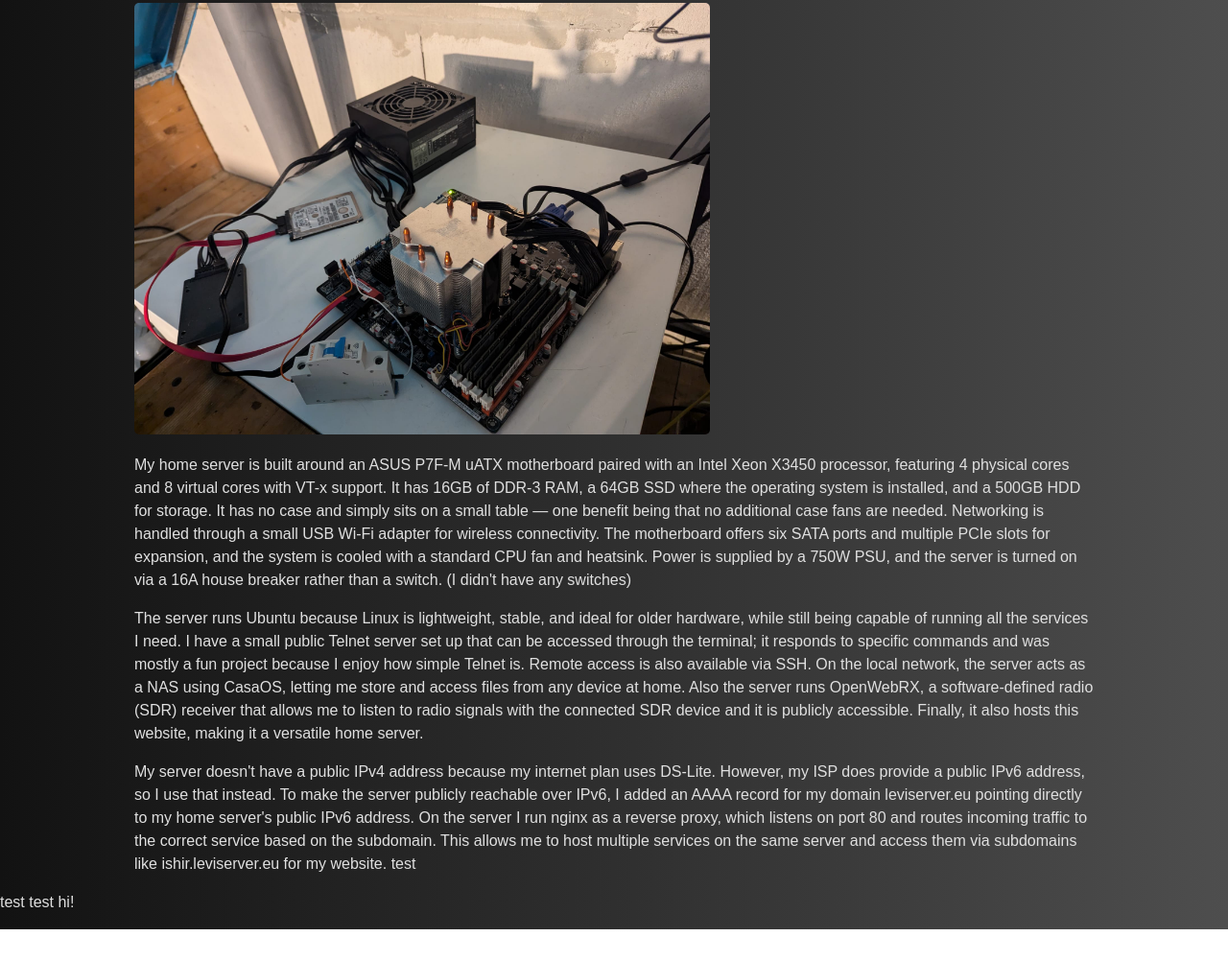
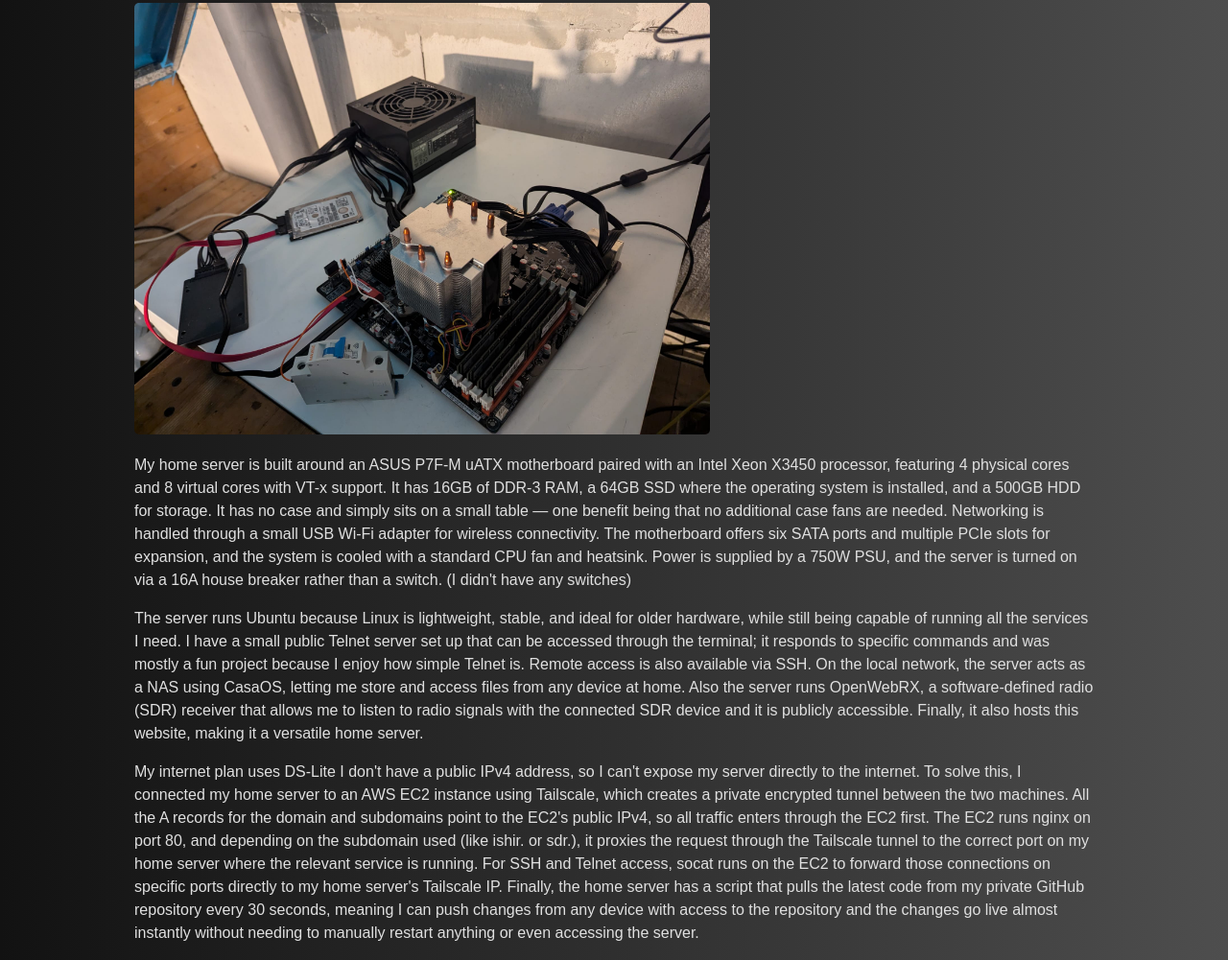
Before and after one commit to ishirseth/leviserver, a plain HTML site: page LeviServerWeb/projects/server.html in a window 1280 px wide. Shown: the part 106-1107 px from the top of the page at 96% size. Before the commit the page ends 1075 px from the top, so only its background shows below. Drawn offline with Linux system fonts and the light colour scheme.

Commit message:
Update server description and clarify networking setup for public access

```diff
--- a/LeviServerWeb/projects/server.html
+++ b/LeviServerWeb/projects/server.html
@@ -33,13 +33,14 @@
     Also the server runs OpenWebRX, a software-defined radio (SDR) receiver that allows me to listen to radio signals with the connected SDR device and it is publicly accessible.
     Finally, it also hosts this website, making it a versatile home server.</p>
 
-<p>My server doesn't have a public IPv4 address because my internet plan uses DS-Lite.
-  However, my ISP does provide a public IPv6 address, so I use that instead.
-To make the server publicly reachable over IPv6, I added an AAAA record for my domain leviserver.eu pointing directly to my home server's public IPv6 address.
-On the server I run nginx as a reverse proxy, which listens on port 80 and routes incoming traffic to the correct service based on the subdomain.
-This allows me to host multiple services on the same server and access them via subdomains like ishir.leviserver.eu for my website. test </p>
+<p>My internet plan uses DS-Lite I don't have a public IPv4 address, so I can't expose my server directly to the internet.
+To solve this, I connected my home server to an AWS EC2 instance using Tailscale, which creates a private encrypted tunnel between the two machines.
+All the A records for the domain and subdomains point to the EC2's public IPv4, so all traffic enters through the EC2 first.
+The EC2 runs nginx on port 80, and depending on the subdomain used (like ishir. or sdr.), it proxies the request through the Tailscale tunnel to the correct port on my home server where the relevant service is running.
+For SSH and Telnet access, socat runs on the EC2 to forward those connections on specific ports directly to my home server's Tailscale IP.
+Finally, the home server has a script that pulls the latest code from my private GitHub repository every 30 seconds,
+meaning I can push changes from any device with access to the repository and the changes go live almost instantly without needing to manually restart anything or even accessing the server.</p>
 
 </section>
-<p>test test hi!</p>
 </body>
 </html>
```
